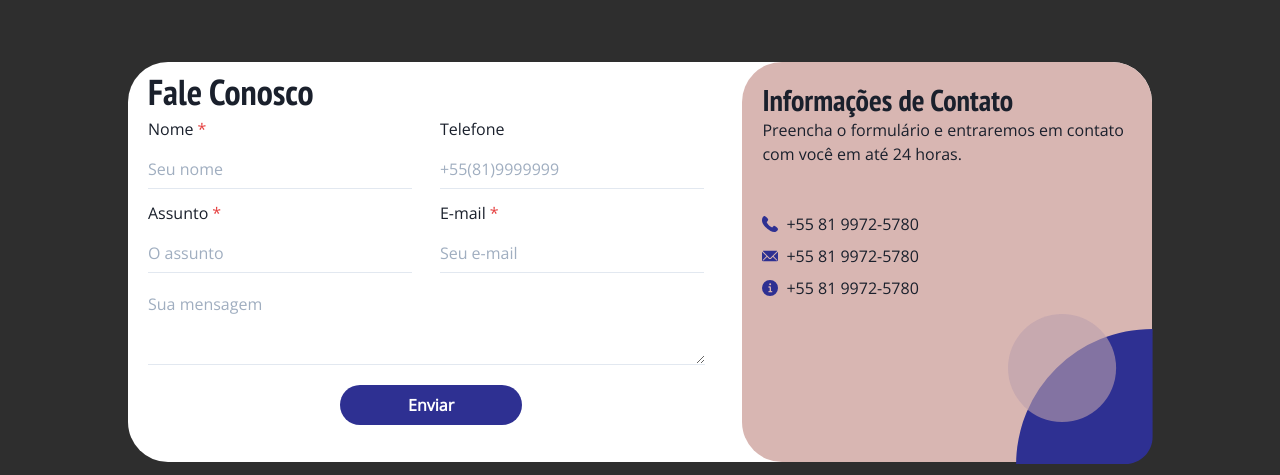
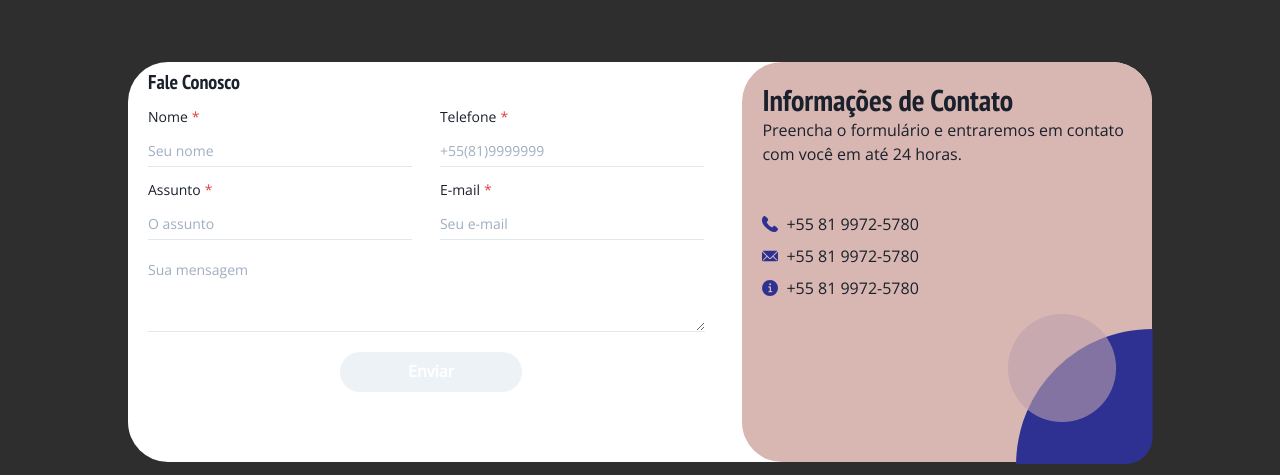
Before and after one commit to nicoedu/SBNC-radio-web, a Next.js app: page / in a window 1280 px wide. Shown: the part 1602-2077 px from the top of the page. Built offline with nearby package versions, Linux system fonts and the light colour scheme.

Commit message:
Fixes form colors and sizes and adds months to calendar

```diff
--- a/components/ContactForm.tsx
+++ b/components/ContactForm.tsx
@@ -10,7 +10,6 @@ import {
   Textarea
 } from '@chakra-ui/react'
 import SvgCornerRadio from '@components/layout/corner-radio'
-import theme from 'theme'
 
 export default function ContactForm({
   isHome = false,
@@ -23,40 +22,50 @@ export default function ContactForm({
     <Box position="relative" w="100%" h="100%" py={2} pr={2}>
       <form>
         <Box alignItems="start" ml={5}>
-          <Heading fontWeight="bold" mb={1} align="left">
+          <Heading fontWeight="bold" mb={3} size="md" align="left">
             Fale Conosco
           </Heading>
           <HStack mb={3}>
             <FormControl id="first-name" isRequired w="45%" mr={5}>
-              <FormLabel>Nome</FormLabel>
-              <Input variant="flushed" placeholder="Seu nome" />
+              <FormLabel fontSize="sm">Nome</FormLabel>
+              <Input size="sm" variant="flushed" placeholder="Seu nome" />
             </FormControl>
 
-            <FormControl id="phone" w="45%">
-              <FormLabel>Telefone</FormLabel>
-              <Input variant="flushed" placeholder="+55(81)9999999" />
+            <FormControl id="phone" w="45%" isRequired>
+              <FormLabel fontSize="sm">Telefone</FormLabel>
+              <Input size="sm" variant="flushed" placeholder="+55(81)9999999" />
             </FormControl>
           </HStack>
 
           <HStack mb={3}>
             <FormControl id="subject" isRequired w="45%" mr={5}>
-              <FormLabel>Assunto</FormLabel>
-              <Input variant="flushed" placeholder="O assunto" />
+              <FormLabel fontSize="sm">Assunto</FormLabel>
+              <Input size="sm" variant="flushed" placeholder="O assunto" />
             </FormControl>
 
             <FormControl id="email" isRequired w="45%">
-              <FormLabel>E-mail</FormLabel>
-              <Input variant="flushed" placeholder="Seu e-mail" type="email" />
+              <FormLabel fontSize="sm">E-mail</FormLabel>
+              <Input
+                size="sm"
+                variant="flushed"
+                placeholder="Seu e-mail"
+                type="email"
+              />
             </FormControl>
           </HStack>
 
           <HStack mb={5}>
-            <Textarea placeholder="Sua mensagem" variant="flushed" w="95%" />
+            <Textarea
+              size="sm"
+              placeholder="Sua mensagem"
+              variant="flushed"
+              w="95%"
+            />
           </HStack>
         </Box>
         <Flex>
           <Button
-            background="primary"
+            background={radioColor}
             color="white"
             mx="auto"
             alignSelf="center"
--- a/components/navbar/Header.jsx
+++ b/components/navbar/Header.jsx
@@ -10,7 +10,7 @@ import {
   MenuList,
   Menu,
   Heading,
-  Center,
+  Center
 } from '@chakra-ui/react'
 
 import Logo from './Logo'
@@ -72,16 +72,16 @@ const MenuLinks = ({ isOpen }) => {
             </Heading>
           </MenuButton>
           <MenuList color="black">
-            <MenuItem _hover={{ bg: 'gray.400' }} to="/">
+            <MenuItem _hover={{ bg: 'gray.400' }} to="/radios/jprecife">
               Jovem Pan Recife
             </MenuItem>
-            <MenuItem _hover={{ bg: 'gray.400' }} to="/">
+            <MenuItem _hover={{ bg: 'gray.400' }} to="/radios/jpcaruaru">
               Jovem Pan Caruaru
             </MenuItem>
-            <MenuItem _hover={{ bg: 'gray.400' }} to="/">
+            <MenuItem _hover={{ bg: 'gray.400' }} to="/radios/music">
               Music FM
             </MenuItem>
-            <MenuItem _hover={{ bg: 'gray.400' }} to="/">
+            <MenuItem _hover={{ bg: 'gray.400' }} to="/radios/band">
               Band FM
             </MenuItem>
           </MenuList>
```
Also changed, not shown: pages/radios/[id].tsx (+36 -47 lines).
